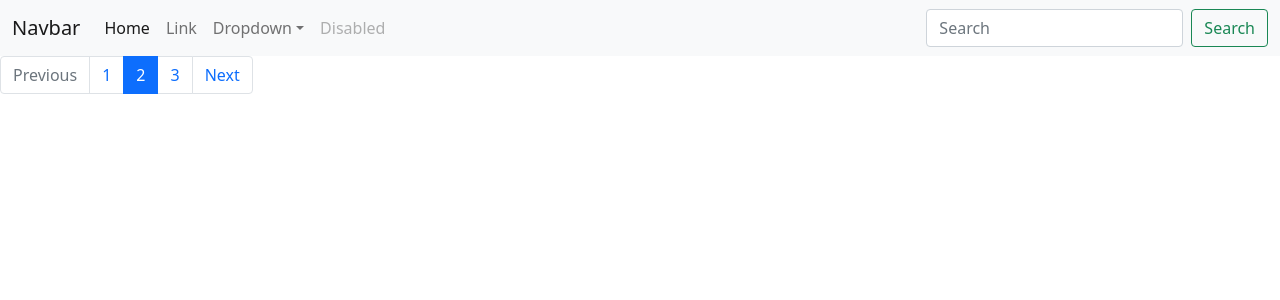
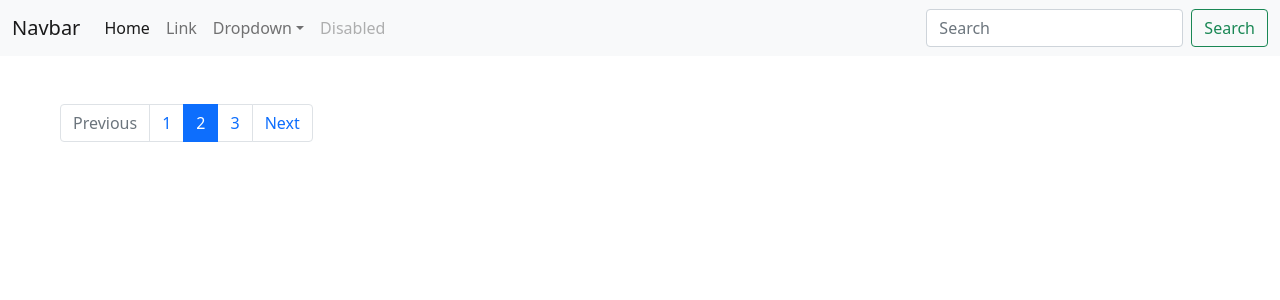
Before and after one commit to gdelgiu/WebAppTest, a React (Create React App) app: page / in a window 1280 px wide. Shown: the top 300 px of the page. Built offline with nearby package versions, Linux system fonts and the light colour scheme.

Commit message:
last update

```diff
--- a/src/App.tsx
+++ b/src/App.tsx
@@ -81,6 +81,7 @@ export default function App() {
           </div>
         </div>
       </nav>
+      <div className="container ms-5 mt-5">
         <nav aria-label="...">
           <ul className="pagination">
             <li className="page-item disabled">
@@ -108,6 +109,7 @@ export default function App() {
             </li>
           </ul>
         </nav>
+      </div>
     </>
   );
 }
```
Lines whose indentation alone changed are shown as unchanged.
